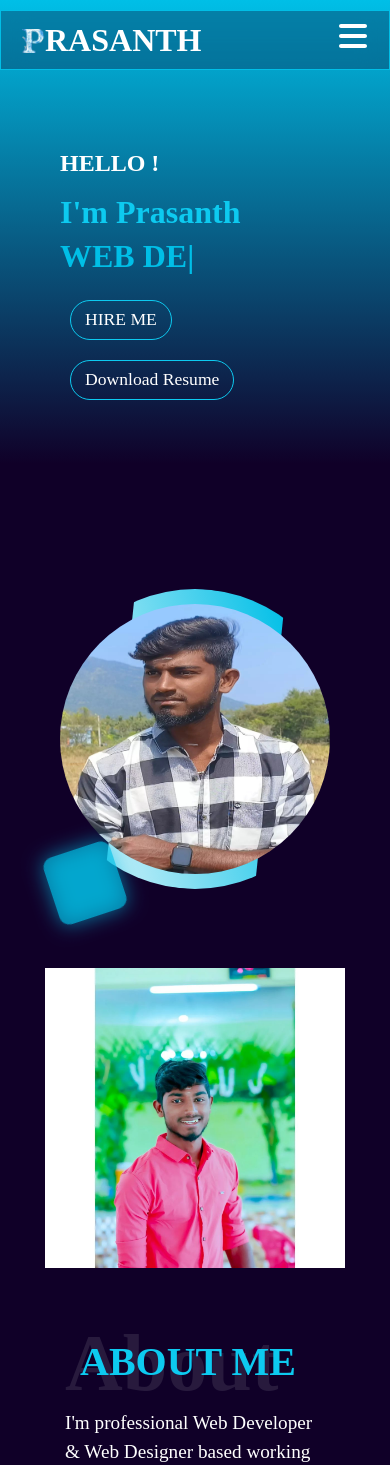
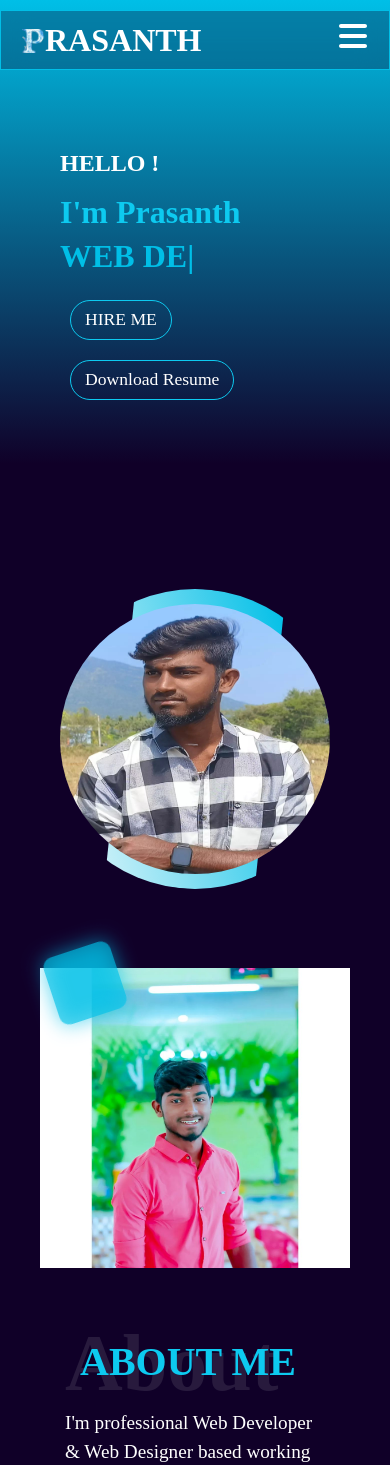
Before and after one commit to Prasanth-santh/Portfolio, a React (Create React App) app: page /about in a window 390 px wide. Shown: the top 1465 px of the page. Built offline with nearby package versions, Linux system fonts and the light colour scheme.

Commit message:
checking

```diff
--- a/src/Assets/CSS/About.css
+++ b/src/Assets/CSS/About.css
@@ -122,19 +122,18 @@
     }
     .About-pic{
         height: 300px;
-        width: 300px;
+        /* width: 300px; */
     }
     /* .About-pic{
         height: 300px;
         width: 300px;
     } */
     .About-pic>img{
-        width: 300PX;
-        height: 300PX;
+        height: 100%;
     }
     .rotate1{
         left: 5px;
-        top: -450px;
+        top: -350px;
     }
     .rotate2{
         right: 20px;
```
